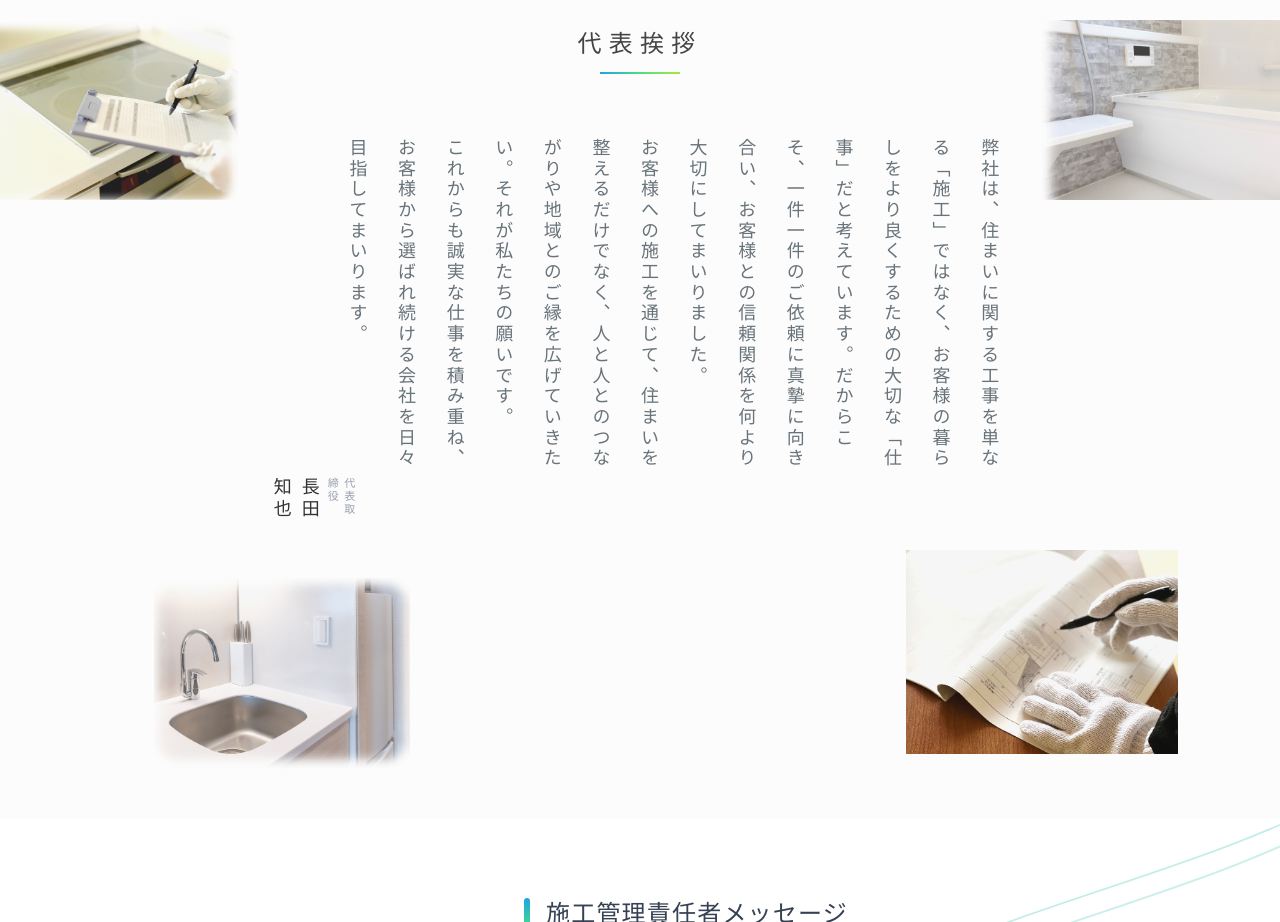
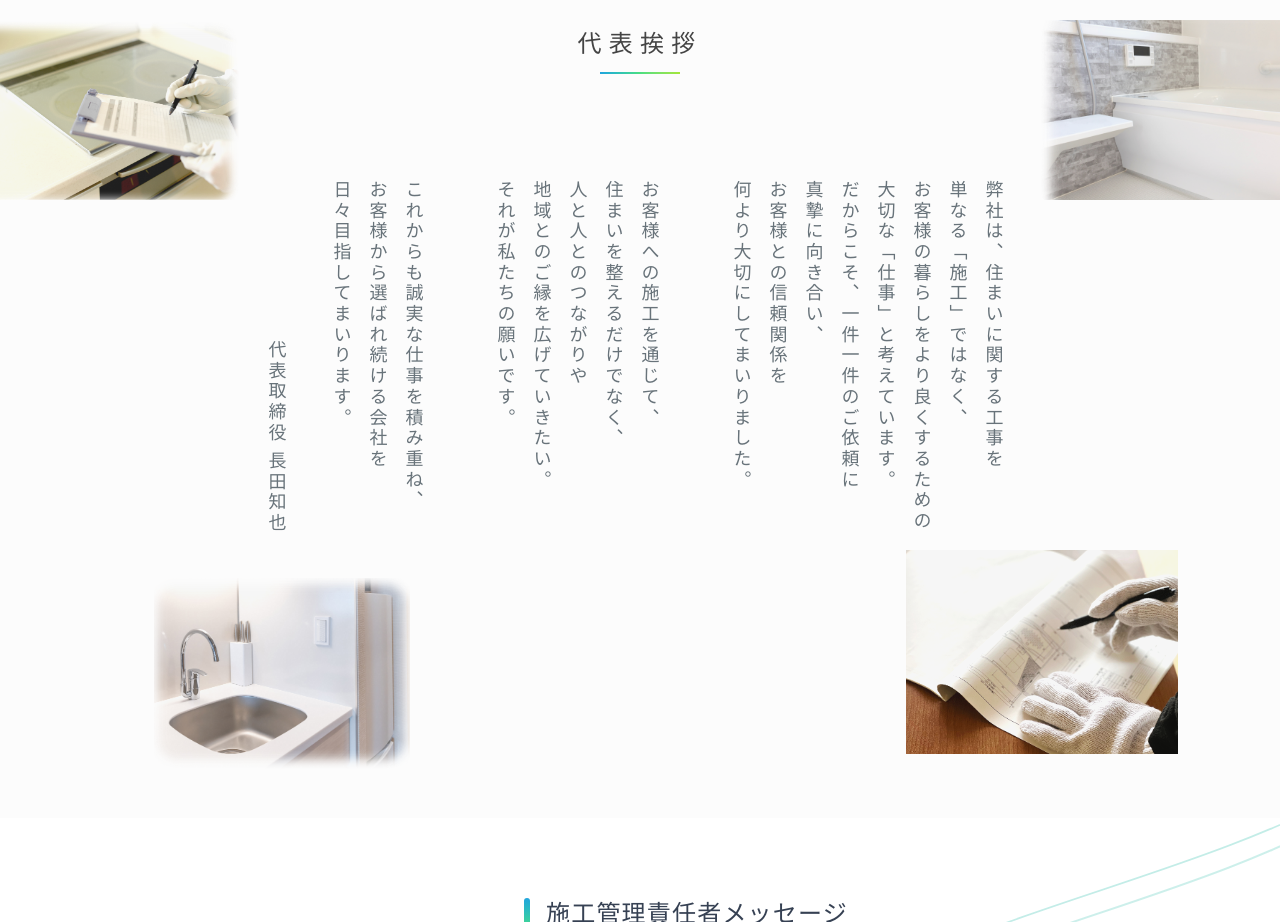
Before and after one commit to fnamarketingsolutions/renowa, a React (Vite) app: page / in a window 1280 px wide. Shown: the part 1720-2642 px from the top of the page. Built offline with nearby package versions, Linux system fonts and the light colour scheme.

Commit message:
representativegreeting section fix for all screens

```diff
--- a/src/pages/RepresentativeGreeting.jsx
+++ b/src/pages/RepresentativeGreeting.jsx
@@ -18,55 +18,77 @@ const RepresentativeGreeting = () => {
           <div className="w-20 h-[2px] mx-auto mt-3 bg-gradient-to-r from-[#22a4dd] via-[#4ade80] to-[#A3E635]" />
         </div>
 
-        {/* ================= MOBILE & TABLET LAYOUT (Alternating Rows) ================= */}
-        {/* This section only renders on Mobile/Tablet and strictly follows your layout request */}
+        {/* ================= MOBILE & TABLET LAYOUT (Requested Alternating Flow with Vertical Text) ================= */}
         <div className="w-full flex flex-col gap-12 lg:hidden mt-4">
 
-          {/* Line 1: Image Left, Text Right */}
-          <div className="flex flex-row items-center gap-4 sm:gap-6 w-full">
+          {/* Row 1: Left Image, Right Vertical Text (Exactly 8 Lines) */}
+          <div className="flex flex-row items-center justify-between gap-4 w-full h-[320px]">
+            {/* Left side Image */}
             <div className="w-[40%] aspect-[4/3] rounded-xl overflow-hidden shadow-sm bg-gray-50 shrink-0">
               <img src={representativeGreetingImage1} alt="Kitchen Inspection" className="w-full h-full object-cover" />
             </div>
-            <div className="w-[60%] text-xs sm:text-sm leading-relaxed text-[#4a4a4a] font-serif tracking-wide">
-              <p>弊社は、住まいに関する工事を単なる「施工」ではなく、お客様の暮らしをより良くするための大切な「仕事」だと考えています。だからこそ、一件一件のご依頼に真摯に向き合い、お客様との信頼関係を何より大切にしてまいりました。</p>
+            {/* Right side Vertical Text */}
+            <div
+              className="w-[55%] h-full text-[14px] leading-[2.2] text-[#4a4a4a] font-serif tracking-[0.1em]"
+              style={{ writingMode: 'vertical-rl', WebkitWritingMode: 'vertical-rl' }}
+            >
+              <span className="renowa-font block">弊社は、住まいに関する工事を</span>
+              <span className="renowa-font block">単なる「施工」ではなく、</span>
+              <span className="renowa-font block">お客様の暮らしをより良くするための</span>
+              <span className="renowa-font block">大切な「仕事」と考えています。</span>
+              <span className="renowa-font block">だからこそ、一件一件のご依頼に</span>
+              <span className="renowa-font block">真摯に向き合い、</span>
+              <span className="renowa-font block">お客様との信頼関係を</span>
+              <span className="renowa-font block">何より大切にしてまいりました。</span>
             </div>
           </div>
 
-          {/* Line 2: Text Left, Image Right */}
-          <div className="flex flex-row items-center gap-4 sm:gap-6 w-full">
-            <div className="w-[60%] text-xs sm:text-sm leading-relaxed text-[#4a4a4a] font-serif tracking-wide">
-              <p>お客様への施工を通じて、住まいを整えるだけでなく、人と人とのつながりや地域とのご縁を広げていきたい。それが私たちの願いです。</p>
-            </div>
+          {/* Row 2: Right Image, Left Vertical Text (Exactly 5 Lines) */}
+          <div className="flex flex-row-reverse items-center justify-between gap-4 w-full h-[240px]">
+            {/* Right side Image */}
             <div className="w-[40%] aspect-[4/3] rounded-xl overflow-hidden shadow-sm bg-gray-50 shrink-0">
               <img src={representativeGreetingImage2} alt="Bathroom Renovation" className="w-full h-full object-cover" />
             </div>
+            {/* Left side Vertical Text */}
+            <div
+              className="w-[55%] h-full text-[14px] leading-[2.2] text-[#4a4a4a] font-serif tracking-[0.1em]"
+              style={{ writingMode: 'vertical-rl', WebkitWritingMode: 'vertical-rl' }}
+            >
+              <span className="renowa-font block">お客様への施工を通じて、</span>
+              <span className="renowa-font block">住まいを整えるだけでなく、</span>
+              <span className="renowa-font block">人と人とのつながりや</span>
+              <span className="renowa-font block">地域とのご縁を広げていきたい。</span>
+              <span className="renowa-font block">それが私たちの願いです。</span>
+            </div>
           </div>
 
-          {/* Line 3: Image Left, Text Right */}
-          <div className="flex flex-row items-center gap-4 sm:gap-6 w-full">
+          {/* Row 3: Left Image, Right Vertical Text & Signature Block */}
+          <div className="flex flex-row items-center justify-between gap-4 w-full h-[320px]">
+            {/* Left side Image */}
             <div className="w-[40%] aspect-[4/3] rounded-xl overflow-hidden shadow-sm bg-gray-50 shrink-0">
               <img src={representativeGreetingImage3} alt="Sink Installation" className="w-full h-full object-cover" />
             </div>
-            <div className="w-[60%] text-xs sm:text-sm leading-relaxed text-[#4a4a4a] font-serif tracking-wide">
-              <p>これからも誠実な仕事を積み重ね、お客様から選ばれ続ける会社を日々目指してまいります。</p>
-            </div>
-          </div>
+            {/* Right side Vertical Content and Signature */}
+            <div
+              className="w-[55%] h-full flex flex-row items-stretch text-[14px] leading-[2.2] text-[#4a4a4a] font-serif tracking-[0.1em]"
+              style={{ writingMode: 'vertical-rl', WebkitWritingMode: 'vertical-rl' }}
+            >
+              {/* Text Paragraph */}
+              <div>
+                <span className="renowa-font block">これからも誠実な仕事を積み重ね、</span>
+                <span className="renowa-font block">お客様から選ばれ続ける会社を</span>
+                <span className="renowa-font block">日々目指してまいります。</span>
+                <span className="renowa-font block mt-20">代表取 締役 長田知也</span>
+              </div>
 
-          {/* Line 4: Signature details Left, Image Right */}
-          <div className="flex flex-row items-center gap-4 sm:gap-6 w-full pt-4 border-t border-dashed border-gray-200">
-            <div className="w-[60%] flex flex-col justify-center items-start gap-1 font-serif pl-2">
-              <span className="text-[10px] sm:text-xs text-gray-400 tracking-[0.2em]">代表取締役</span>
-              <span className="text-lg font-medium tracking-[0.25em] text-[#333333]">長田知也</span>
-            </div>
-            <div className="w-[40%] aspect-[4/3] rounded-xl overflow-hidden shadow-sm bg-gray-50 shrink-0">
-              <img src={representativeGreetingImage4} alt="Reviewing Plans" className="w-full h-full object-cover" />
+              {/* Signature Block matching layout columns perfectly */}
+
             </div>
           </div>
 
         </div>
 
         {/* ================= DESKTOP VIEW ONLY (1024px and Up) ================= */}
-        {/* Beautiful traditional Japanese vertical reading system with corner overlapping images */}
         <div className="hidden lg:block w-full h-full absolute inset-0 pointer-events-none">
           {/* Top Left Floating Image */}
           <div className="absolute top-0 left-0 w-60 aspect-[4/3] overflow-hidden opacity-90 mix-blend-multiply">
@@ -89,9 +111,9 @@ const RepresentativeGreeting = () => {
           </div>
         </div>
 
-        {/* Vertical Text Grid for Desktop - PERFECTLY CENTERED */}
+        {/* Vertical Text Grid for Desktop - AS PROVIDED IN REPLACEMENT SPEC */}
         <div
-          className="hidden lg:flex z-10 h-[440px] max-w-3xl mx-auto mt-4 px-4 justify-center"
+          className="hidden lg:flex z-10 h-[500px] max-w-4xl mx-auto mt-4 px-4 justify-center items-start"
           style={{
             writingMode: 'vertical-rl',
             WebkitWritingMode: 'vertical-rl',
@@ -99,23 +121,42 @@ const RepresentativeGreeting = () => {
           }}
         >
           {/* Main Body Text Container */}
-          <div className="renowa-font text-[18px] leading-[2.7] text-[#4a4a4a] tracking-[0.15em] font-serif pl-16">
-            <p className="mb-0">
-              弊社は、住まいに関する工事を単なる「施工」ではなく、お客様の暮らしをより良くするための大切な「仕事」だと考えています。だからこそ、一件一件のご依頼に真摯に向き合い、お客様との信頼関係を何より大切にしてまいりました。
-            </p>
-            <p className="mt-0">
-              お客様への施工を通じて、住まいを整えるだけでなく、人と人とのつながりや地域とのご縁を広げていきたい。それが私たちの願いです。
-            </p>
-            <p className="mt-0">
-              これからも誠実な仕事を積み重ね、お客様から選ばれ続ける会社を日々目指してまいります。
+          <div className="renowa-font text-[18px] leading-[2] text-[#4a4a4a] tracking-[0.15em] font-serif">
+
+            {/* Block 1: Exactly 3 Lines with padding config */}
+            <div className="mb-8 py-7">
+              <span className="block">弊社は、住まいに関する工事を</span>
+              <span className="block">単なる「施工」ではなく、</span>
+              <span className="block">お客様の暮らしをより良くするための</span>
+              <span className="block">大切な「仕事」と考えています。</span>
+              <span className="block">だからこそ、一件一件のご依頼に</span>
+              <span className="block">真摯に向き合い、</span>
+              <span className="block">お客様との信頼関係を</span>
+              <span className="block">何より大切にしてまいりました。</span>
+            </div>
+
+            {/* Block 2: Exactly 5 Lines with padding config */}
+            <div className="mb-8 py-7">
+              <span className="block">お客様への施工を通じて、</span>
+              <span className="block">住まいを整えるだけでなく、</span>
+              <span className="block">人と人とのつながりや</span>
+              <span className="block">地域とのご縁を広げていきたい。</span>
+              <span className="block">それが私たちの願いです。</span>
+            </div>
+
+            {/* Block 3: Final Paragraph Lines */}
+            <div className="py-7">
+              <span className="block">これからも誠実な仕事を積み重ね、</span>
+              <span className="block">お客様から選ばれ続ける会社を</span>
+              <span className="block">日々目指してまいります。</span>
+            </div>
+
+            {/* Left Column Signature - Kept intact from your layout, protected position */}
+            <p className="mt-40 ml-4 border-r border-transparent">
+              代表取締役 長田知也
             </p>
           </div>
 
-          {/* Signature Block */}
-          <div className="flex flex-col justify-end items-start h-full pb-2 pr-2 font-serif">
-            <span className="text-[11px] text-gray-400 tracking-[0.2em] mb-4">代表取締役</span>
-            <span className="text-lg font-medium tracking-[0.25em] text-[#333333]">長田知也</span>
-          </div>
         </div>
 
       </div>
```
Also changed, not shown: src/pages/ServiceSection.jsx (line endings or trailing spaces).
